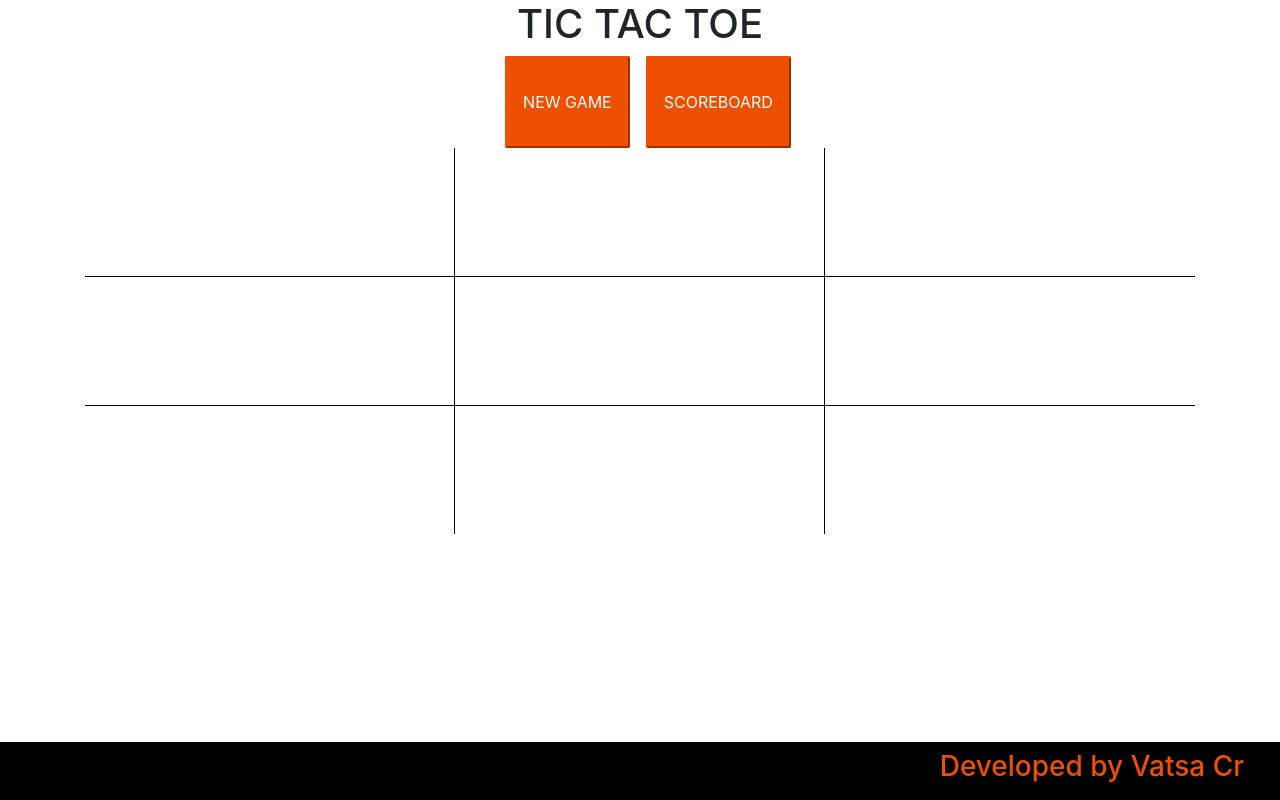
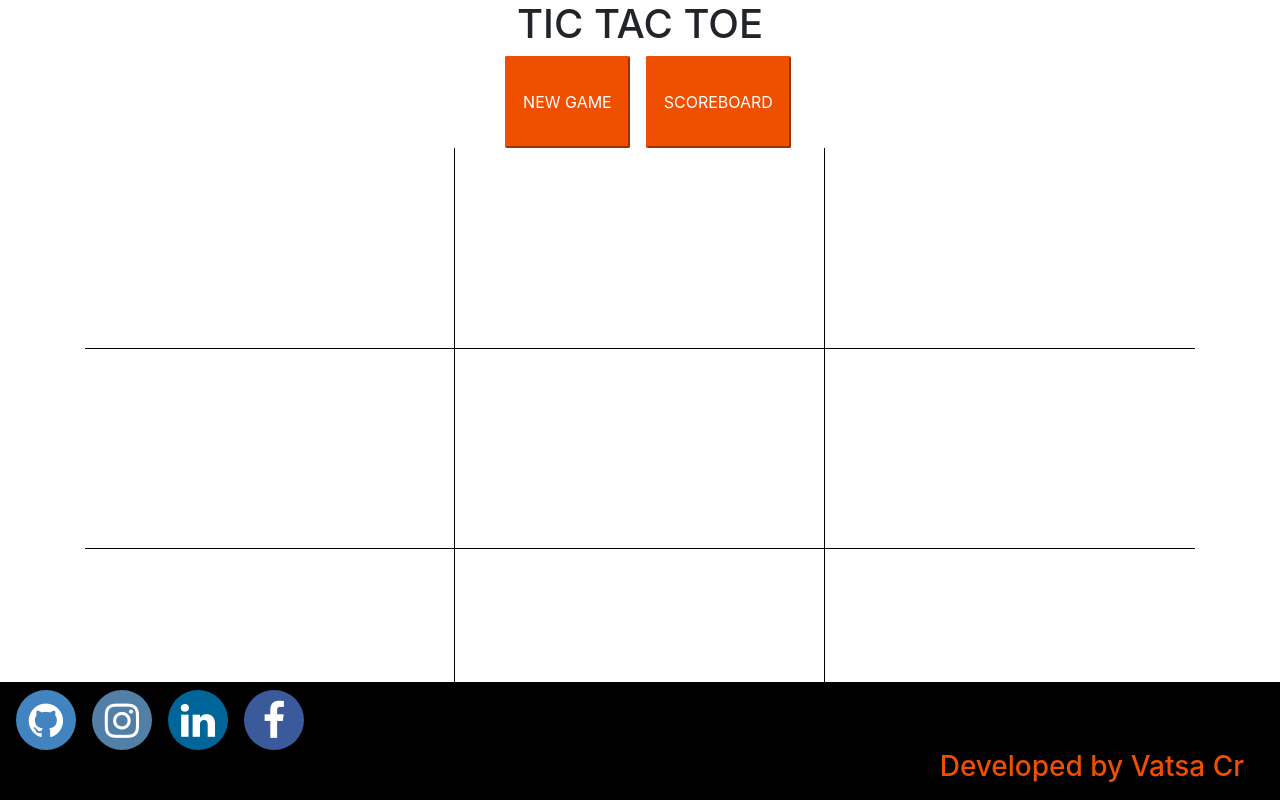
Before and after one commit to vatsacr/TicTacToe, an Angular app: page /new-game in a window 1280 px wide. Built offline with nearby package versions, Linux system fonts and the light colour scheme.

Commit message:
Added social component

```diff
--- a/src/app/app.module.ts
+++ b/src/app/app.module.ts
@@ -7,6 +7,7 @@ import { AppComponent } from './app.component';
 import { BoardComponent } from './board/board.component';
 import { MainMenuComponent } from './main-menu/main-menu.component';
 import {ScoreboardComponent} from './scoreboard/scoreboard.component';
+import { SocialMediaComponent } from './social-media/social-media.component';
 
 const appRoutes: Routes = [
   { path: 'new-game', component: BoardComponent },
@@ -18,7 +19,8 @@ const appRoutes: Routes = [
     AppComponent,
     BoardComponent,
     MainMenuComponent,
-    ScoreboardComponent
+    ScoreboardComponent,
+    SocialMediaComponent
   ],
   imports: [
     BrowserModule,
--- a/src/app/board/board.component.scss
+++ b/src/app/board/board.component.scss
@@ -1,5 +1,7 @@
 .single-box{
-    padding: 4em;
+    width: 200px;
+    padding: 3em;
+    height: 200px;
     border: 1px solid #000000;
     border-bottom: none;
     border-left: none;
--- a/src/app/board/board.component.ts
+++ b/src/app/board/board.component.ts
@@ -18,7 +18,6 @@ export class BoardComponent implements OnInit {
     this.players.push(this.player1);
     this.players.push(this.player2);
     this.DIMENSIONS = [0,1,2,3,4,5,6,7,8];
-    //this.player1.Turn = true;
     this.players.find(player => player.Type === 'O').Turn = true;
   }
 
@@ -95,6 +94,9 @@ export class BoardComponent implements OnInit {
     this.players[1].BoxesOwned = [];
     this.player1.BoxesOwned = [];
     this.player2.BoxesOwned = [];
+    this.player1.Turn = true;
+    this.player2.Turn = false;
+    this.mainTable = ['a','b','c','d','e','f','g','h','i'];
   }
 
 
--- a/src/app/main-menu/main-menu.component.html
+++ b/src/app/main-menu/main-menu.component.html
@@ -3,6 +3,7 @@
 <button class="app-button app-button-primary"><a href="/scoreboard" routerlinkActive="link-active">SCOREBOARD</a></button>
 <router-outlet></router-outlet>
 <footer class="app-footer">
+    <app-social-media></app-social-media>
     <h3 class="app-footer-text">
         Developed by Vatsa Cr
     </h3>
--- /dev/null
+++ b/src/app/social-media/social-media.component.html
@@ -0,0 +1,18 @@
+<div class="social-icons">
+    <a class="social-icon social-icon--github" href="https://www.github.com/vatsacr" target="blank">
+      <i class="fa fa-github"></i>
+      <div class="tooltip">Github</div>
+    </a>
+    <a class="social-icon social-icon--instagram" href="https://www.instagram.com/vatsacr/" target="blank">
+      <i class="fa fa-instagram"></i>
+      <div class="tooltip">Instagram</div>
+    </a>
+    <a class="social-icon social-icon--linkedin" href="https://www.linkedin.com/in/vatsarajan" target="blank">
+      <i class="fa fa-linkedin"></i>
+      <div class="tooltip">LinkedIn</div>
+    </a>
+    <a class="social-icon social-icon--facebook" href="https://www.facebook.com/vatsacr" target="blank">
+      <i class="fa fa-facebook"></i>
+      <div class="tooltip">Facebook</div>
+    </a>
+  </div>
--- /dev/null
+++ b/src/app/social-media/social-media.component.scss
@@ -0,0 +1,112 @@
+/* Demo */
+//@import "font-awesome/scss/font-awesome.scss";
+body {
+    display: flex;
+    align-items: center;
+    justify-content: center;
+    min-height: 100vh;
+  }
+
+  /* Color Variables */
+  $color-codepen: #000;
+  $color-github: #4284c0;
+  $color-twitter: #2b97f1;
+  $color-dribbble: #ef5a92;
+  $color-instagram: #527fa6;
+  $color-linkedin: #006599;
+  $color-facebook: #3b5a9b;
+
+  /* Social Icon Mixin */
+  @mixin social-icon($color) {
+    background: $color;
+    color: #fff;
+
+    .tooltip {
+      background: $color;
+      color: currentColor;
+
+      &:after {
+        border-top-color: $color;
+      }
+    }
+  }
+
+  /* Social Icons */
+  .social-icons {
+    display: flex;
+  }
+
+  .social-icon {
+    display: flex;
+    align-items: center;
+    justify-content: center;
+    position: relative;
+    width: 60px;
+    height: 60px;
+    margin: 0 0.5rem;
+    border-radius: 50%;
+    cursor: pointer;
+    font-family: "Helvetica Neue", "Helvetica", "Arial", sans-serif;
+    font-size: 2.5rem;
+    text-decoration: none;
+    transition: all 0.15s ease;
+
+    &:hover {
+      color: #fff;
+
+      .tooltip {
+        visibility: visible;
+        opacity: 1;
+        transform: translate(-50%, -150%);
+      }
+    }
+
+    &:active {
+      box-shadow: 0px 1px 3px rgba(0, 0, 0, 0.5) inset;
+    }
+
+    &--linkedin { @include social-icon($color-linkedin); }
+    &--twitter { @include social-icon($color-twitter); }
+    &--codepen { @include social-icon($color-codepen); }
+    &--facebook { @include social-icon($color-facebook); }
+    &--instagram { @include social-icon($color-instagram); }
+    &--dribbble { @include social-icon($color-dribbble); }
+    &--github { @include social-icon($color-github); }
+
+    i {
+      position: relative;
+      top: 1px;
+    }
+  }
+
+  /* Tooltips */
+  .tooltip {
+    display: block;
+    position: absolute;
+    top: 0;
+    left: 50%;
+    padding: 0.8rem 1rem;
+    border-radius: 40px;
+    font-size: 0.8rem;
+    font-weight: bold;
+    opacity: 0;
+    pointer-events: none;
+    text-transform: uppercase;
+    transform: translate(-50%, -100%);
+    transition: all 0.3s ease;
+    z-index: 1;
+
+    &:after {
+      display: block;
+      position: absolute;
+      bottom: 1px;
+      left: 50%;
+      width: 0;
+      height: 0;
+      content: "";
+      border: solid;
+      border-width: 10px 10px 0 10px;
+      border-color: transparent;
+      transform: translate(-50%, 100%);
+    }
+  }
--- /dev/null
+++ b/src/app/social-media/social-media.component.ts
@@ -0,0 +1,15 @@
+import { Component, OnInit } from '@angular/core';
+
+@Component({
+  selector: 'app-social-media',
+  templateUrl: './social-media.component.html',
+  styleUrls: ['./social-media.component.scss']
+})
+export class SocialMediaComponent implements OnInit {
+
+  constructor() { }
+
+  ngOnInit() {
+  }
+
+}
```
Also changed, not shown: 1 other file (tests, documents, lock files or other folders).
